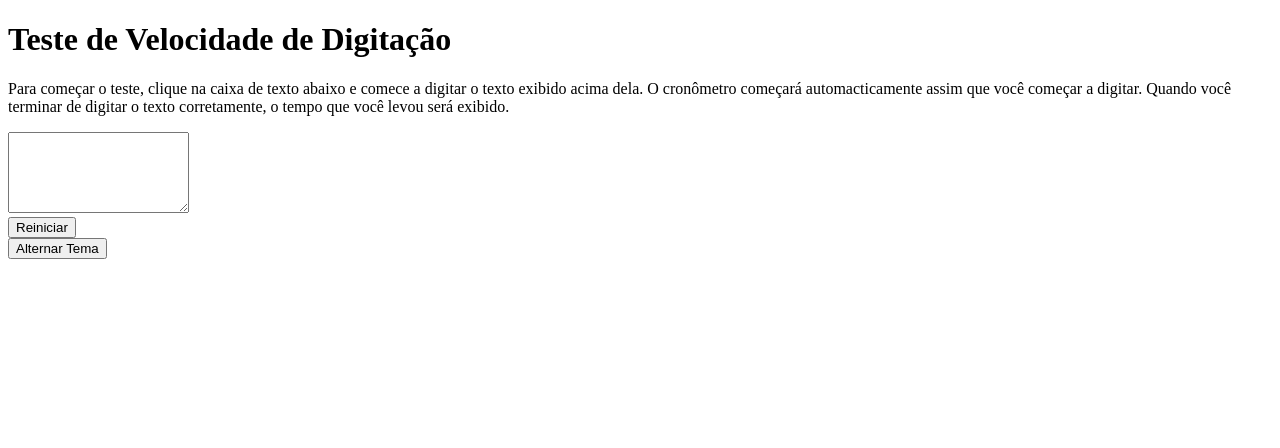
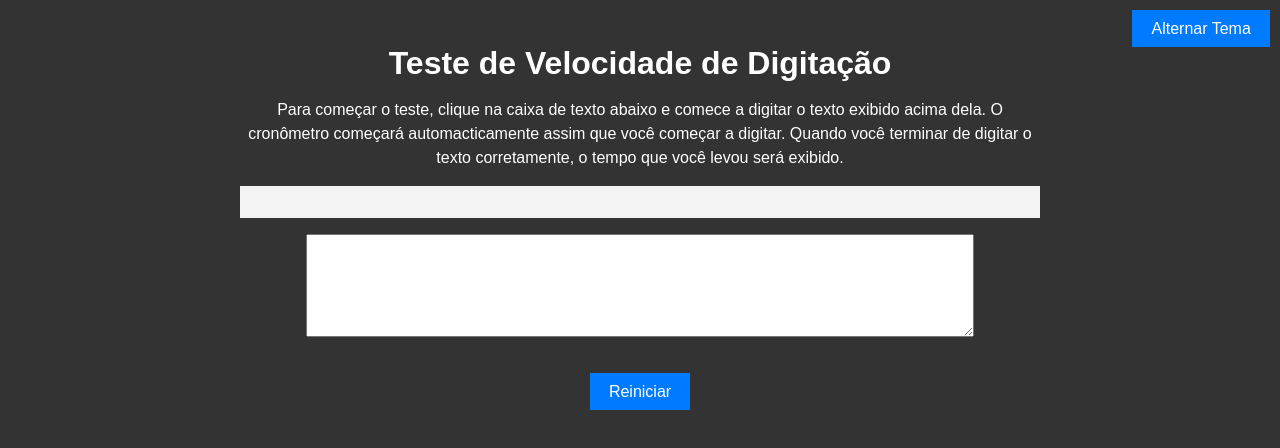
Before and after one commit to cristianmeelo/js-app-type-fast, a plain HTML site: page src/index.html in a window 1280 px wide. Drawn offline with Linux system fonts and the light colour scheme.

Commit message:
:sparkles: feat: styled app with css

```diff
--- a/src/index.html
+++ b/src/index.html
@@ -10,7 +10,7 @@
     <script src="./scripts.js" defer></script>
 </head>
 
-<body>
+<body class="dark">
     <h1>Teste de Velocidade de Digitação</h1>
     <p class="instructions"> Para começar o teste, clique na caixa de texto abaixo e comece a digitar o texto exibido
         acima dela. O
--- a/src/styles.css
+++ b/src/styles.css
@@ -0,0 +1,72 @@
+body {
+	font-family: Arial;
+	max-width: 800px;
+	margin: 0 auto;
+	padding: 1.5rem;
+	text-align: center;
+}
+
+h1 {
+	font-size: 2rem;
+	margin-bottom: 0.5rem;
+}
+.instructions {
+	font-size: 1rem;
+	margin-bottom: 1rem;
+	line-height: 1.5;
+	text-align: center;
+}
+
+#text {
+	font-size: 1.2rem;
+	background-color: #f3f3f3;
+	padding: 1rem;
+	margin-bottom: 1rem;
+}
+
+#input {
+	width: 80%;
+	padding: 0.8rem;
+	margin-bottom: 1rem;
+}
+
+#result {
+	font-size: 1.2rem;
+	margin-bottom: 1rem;
+}
+
+button {
+	font-size: 1rem;
+	padding: 0.6rem 1.2rem;
+	background-color: #007bff;
+	color: #fff;
+	border: none;
+	cursor: pointer;
+	transition: 0.3s;
+}
+
+button:hover {
+	background-color: #0056b3;
+}
+
+#changeTheme {
+	position: fixed;
+	top: 10px;
+	right: 10px;
+}
+
+/* Dark White Theme*/
+
+.white {
+	background-color: #fff;
+	color: #333;
+}
+
+.dark {
+	background-color: #333;
+	color: #fff;
+}
+
+.dark #text {
+	color: #333;
+}
```
